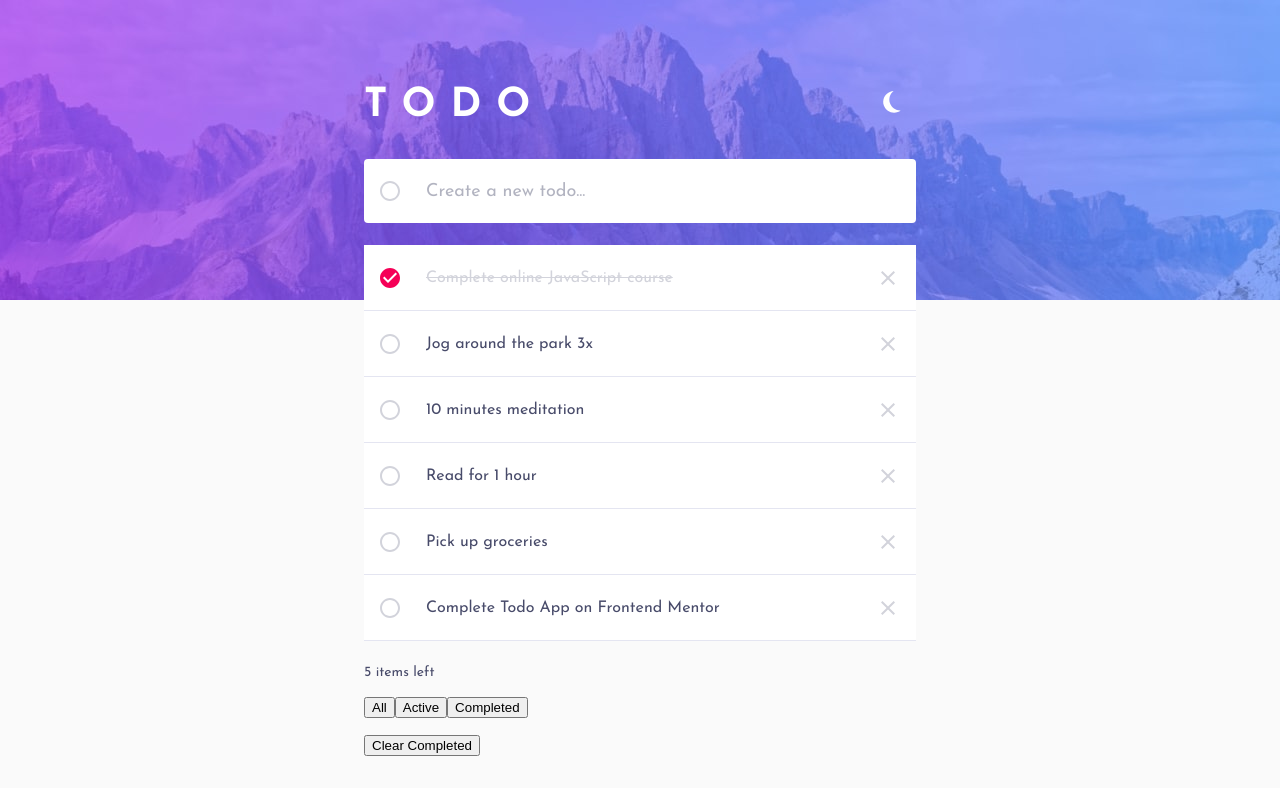
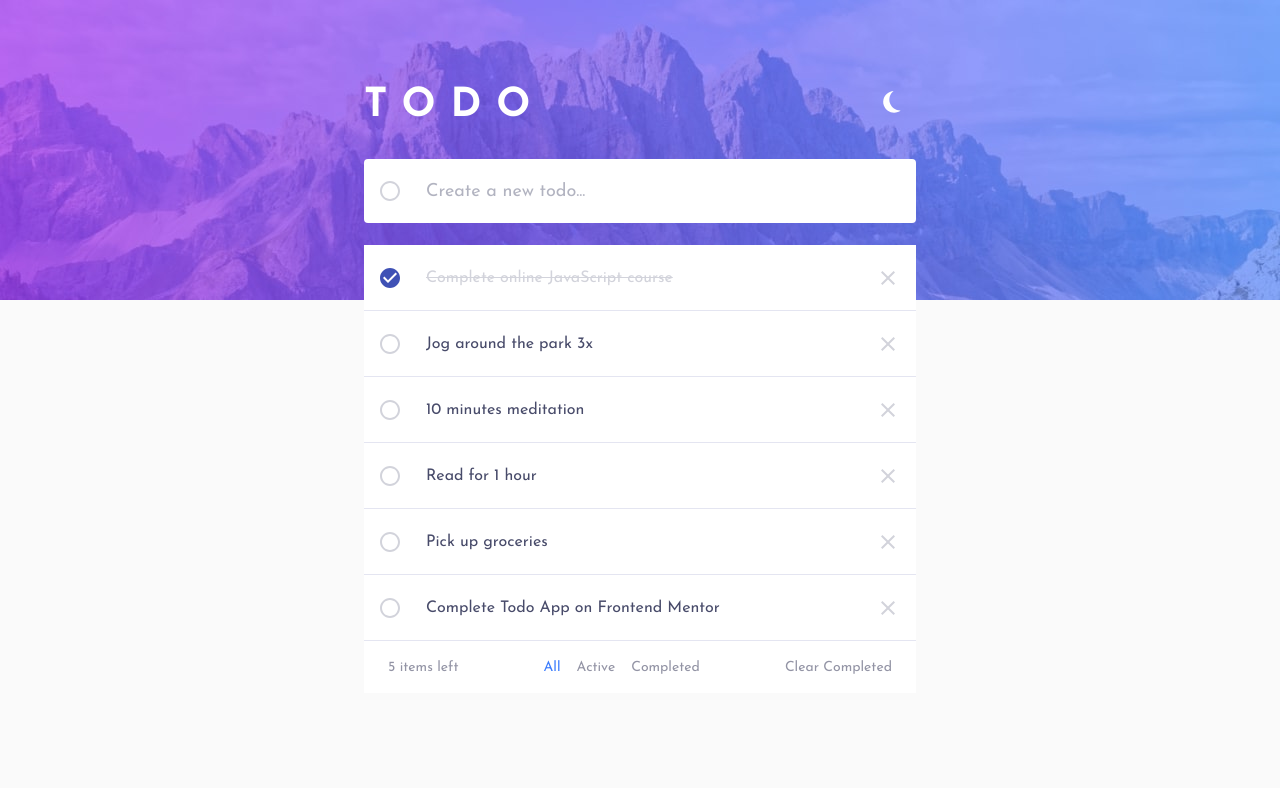
Before and after one commit to PawelPlutaUek20/todo, a React (Create React App) app: page / in a window 1280 px wide. Shown: the top 788 px of the page. Built offline with nearby package versions, Linux system fonts and the light colour scheme.

Commit message:
style done

```diff
--- a/src/components/App.js
+++ b/src/components/App.js
@@ -1,6 +1,5 @@
 import AddTodo from "./AddTodo";
 import TodoList from "./TodoList";
-import FilterTodos from "./FilterTodos";
 import Header from "./Header";
 import {
   Container,
@@ -10,7 +9,8 @@ import {
   ThemeProvider,
 } from "@material-ui/core";
 import { useSelector } from "react-redux";
-import { darkTheme, lightTheme } from "../theme";
+import { getTheme } from "../selectors";
+import TodosVisibilityMobile from "./TodosVisibilityMobile";
 
 const useStyles = makeStyles((theme) => ({
   container: {
@@ -26,8 +26,7 @@ const useStyles = makeStyles((theme) => ({
 
 const App = () => {
   const classes = useStyles();
-  const themeType = useSelector((state) => state.theme);
-  const theme = createTheme(themeType === "light" ? lightTheme : darkTheme);
+  const theme = createTheme(useSelector(getTheme));
 
   return (
     <ThemeProvider theme={theme}>
@@ -37,7 +36,7 @@ const App = () => {
         <Container maxWidth="sm" className={classes.container}>
           <AddTodo />
           <TodoList />
-          <FilterTodos />
+          <TodosVisibilityMobile />
         </Container>
       </>
     </ThemeProvider>
--- a/src/components/FilterTodos.js
+++ b/src/components/FilterTodos.js
@@ -1,39 +1,56 @@
 import React from "react";
 import { useDispatch, useSelector } from "react-redux";
-import { setVisibilityFilter } from "../reducers/visibilityFilter";
 import { clearCompleted } from "../reducers/todos";
 import { getTodosLeft } from "../selectors";
+import { ListItem, Typography, makeStyles, Hidden } from "@material-ui/core";
+import TodosVisibility from "./TodosVisibility";
+
+const useStyles = makeStyles((theme) => ({
+  root: {
+    [theme.breakpoints.only("xs")]: {
+      height: 48,
+      "& .MuiTypography-body1": {
+        fontSize: 12,
+      },
+    },
+    [theme.breakpoints.up("sm")]: {
+      height: 52,
+      "& .MuiTypography-body1": {
+        fontSize: 14,
+        margin: "0 8px",
+      },
+    },
+    backgroundColor: theme.palette.background.paper,
+    justifyContent: "space-between",
+    color: theme.palette.text.secondary,
+  },
+  button: {
+    cursor: "pointer",
+    "&:hover": {
+      color: theme.palette.action.hover,
+    },
+  },
+}));
 
 const FilterTodos = () => {
+  const classes = useStyles();
   const dispatch = useDispatch();
   const itemsLeft = useSelector(getTodosLeft);
-
-  const handleFilter = (filter) => {
-    dispatch(setVisibilityFilter(filter));
-  };
 
   const handleClear = () => {
     dispatch(clearCompleted());
   };
 
   return (
-    <div>
-      <div>
-        <p>{itemsLeft} items left</p>
-      </div>
-      <div style={{ paddingBottom: 16 }}>
-        {["All", "Active", "Completed"].map((filter) => {
-          return (
-            <button key={filter} onClick={() => handleFilter(filter)}>
-              {filter}
-            </button>
-          );
-        })}
-      </div>
-      <div>
-        <button onClick={handleClear}>Clear Completed</button>
-      </div>
-    </div>
+    <ListItem className={classes.root}>
+      <Typography>{itemsLeft} items left</Typography>
+      <Hidden xsDown>
+        <TodosVisibility />
+      </Hidden>
+      <Typography className={classes.button} onClick={handleClear}>
+        Clear Completed
+      </Typography>
+    </ListItem>
   );
 };
 
--- a/src/components/Todo.js
+++ b/src/components/Todo.js
@@ -26,9 +26,7 @@ const useStyles = makeStyles((theme) => ({
     [theme.breakpoints.up("sm")]: {
       height: 65,
       "& .MuiTypography-body1": {
-        [theme.breakpoints.only("xs")]: {
-          fontSize: 18,
-        },
+        fontSize: 16,
       },
     },
     backgroundColor: theme.palette.background.paper,
@@ -36,7 +34,7 @@ const useStyles = makeStyles((theme) => ({
   },
   completed: {
     textDecoration: "line-through",
-    color: theme.palette.action.disabledBackground
+    color: theme.palette.action.disabledBackground,
   },
   checkbox: {
     "& .MuiIconButton-label": {
@@ -53,7 +51,7 @@ const useStyles = makeStyles((theme) => ({
   },
   button: {
     color: theme.palette.action.disabledBackground,
-  }
+  },
 }));
 
 const Todo = ({ id, text, completed }) => {
@@ -77,6 +75,7 @@ const Todo = ({ id, text, completed }) => {
           <Checkbox
             className={`${classes.checkbox} ${classes.button}`}
             edge="start"
+            color="primary"
             checked={completed}
             tabIndex={-1}
             disableRipple
@@ -87,7 +86,12 @@ const Todo = ({ id, text, completed }) => {
         </ListItemIcon>
         <ListItemText id={id} primary={text} />
         <ListItemSecondaryAction>
-          <IconButton className={classes.button} onClick={handleDelete} edge="end" aria-label="comments">
+          <IconButton
+            className={classes.button}
+            onClick={handleDelete}
+            edge="end"
+            aria-label="comments"
+          >
             <CloseIcon />
           </IconButton>
         </ListItemSecondaryAction>
--- a/src/components/TodoList.js
+++ b/src/components/TodoList.js
@@ -3,6 +3,7 @@ import { useSelector } from "react-redux";
 import Todo from "./Todo";
 import { getVisibleTodos } from "../selectors";
 import { List, makeStyles } from "@material-ui/core";
+import FilterTodos from "./FilterTodos";
 
 const useStyles = makeStyles((theme) => ({
   todoList: {
@@ -24,6 +25,7 @@ const TodoList = () => {
       {filteredTodos.map((todo) => (
         <Todo key={todo.id} {...todo} />
       ))}
+      <FilterTodos />
     </List>
   );
 };
--- /dev/null
+++ b/src/components/TodosVisibility.js
@@ -0,0 +1,51 @@
+import React from "react";
+import { useDispatch, useSelector } from "react-redux";
+import { setVisibilityFilter } from "../reducers/visibilityFilter";
+import { Typography, makeStyles, Grid } from "@material-ui/core";
+
+const useStyles = makeStyles((theme) => ({
+  button: {
+    color: theme.palette.text.secondary,
+    cursor: "pointer",
+    "&:hover": {
+      color: theme.palette.action.hover,
+    },
+    margin: "0px 8px",
+  },
+  selected: {
+    color: "hsl(220, 98%, 61%)",
+  },
+  container: {
+    display: "flex",
+  },
+}));
+
+const TodosVisibility = () => {
+  const classes = useStyles();
+  const dispatch = useDispatch();
+  const visibilityFilter = useSelector((state) => state.visibilityFilter);
+
+  const handleFilter = (filter) => {
+    dispatch(setVisibilityFilter(filter));
+  };
+
+  return (
+    <Grid className={classes.container}>
+      {["All", "Active", "Completed"].map((filter) => {
+        return (
+          <Typography
+            className={`${classes.button} ${
+              visibilityFilter === filter ? classes.selected : null
+            }`}
+            key={filter}
+            onClick={() => handleFilter(filter)}
+          >
+            {filter}
+          </Typography>
+        );
+      })}
+    </Grid>
+  );
+};
+
+export default TodosVisibility;
--- /dev/null
+++ b/src/components/TodosVisibilityMobile.js
@@ -0,0 +1,32 @@
+import { Grid, Hidden, makeStyles } from "@material-ui/core";
+import React from "react";
+import TodosVisibility from "./TodosVisibility";
+
+const useStyles = makeStyles((theme) => ({
+  root: {
+    [theme.breakpoints.only("xs")]: {
+      height: 48,
+      "& .MuiTypography-body1": {
+        fontSize: 14,
+      },
+    },
+    backgroundColor: theme.palette.background.paper,
+    justifyContent: "center",
+    alignItems: "center",
+    display: "flex",
+    borderRadius: 4,
+  },
+}));
+
+const TodosVisibilityMobile = () => {
+  const classes = useStyles();
+  return (
+    <Hidden smUp>
+      <Grid className={classes.root}>
+        <TodosVisibility />
+      </Grid>
+    </Hidden>
+  );
+};
+
+export default TodosVisibilityMobile;
--- a/src/selectors/index.js
+++ b/src/selectors/index.js
@@ -1,7 +1,9 @@
 import { createSelector } from "reselect";
+import { darkTheme, lightTheme } from "../theme";
 
 const getVisibilityFilter = (state) => state.visibilityFilter;
 const getTodos = (state) => state.todos;
+const getThemeType = (state) => state.theme;
 
 export const getVisibleTodos = createSelector(
   [getVisibilityFilter, getTodos],
@@ -22,3 +24,14 @@ export const getVisibleTodos = createSelector(
 export const getTodosLeft = createSelector([getTodos], (todos) =>
   todos.reduce((count, todo) => (!todo.completed ? count + 1 : count), 0)
 );
+
+export const getTheme = createSelector(getThemeType, (themeType) => {
+  switch (themeType) {
+    case "light":
+      return lightTheme;
+    case "dark":
+      return darkTheme;
+    default:
+      throw new Error("Unknown theme: " + themeType);
+  }
+});
--- a/src/theme/index.js
+++ b/src/theme/index.js
@@ -25,9 +25,11 @@ export const darkTheme = {
     type: "dark",
     text: {
       primary: "hsl(234, 39%, 85%)",
+      secondary: "hsl(234, 11%, 52%)",
     },
     action: {
-      disabledBackground: "hsl(234, 11%, 52%)",
+      disabledBackground: "hsl(233, 14%, 35%)",
+      hover: "hsl(236, 33%, 92%)",
     },
     background: {
       default: "hsl(235, 21%, 11%)",
@@ -43,9 +45,11 @@ export const lightTheme = {
     type: "light",
     text: {
       primary: "hsl(235, 19%, 35%)",
+      secondary: "hsl(236, 9%, 61%)",
     },
     action: {
       disabledBackground: "hsl(233, 11%, 84%)",
+      hover: "hsl(235, 19%, 35%)",
     },
     background: {
       default: "hsl(0, 0%, 98%)",
```
